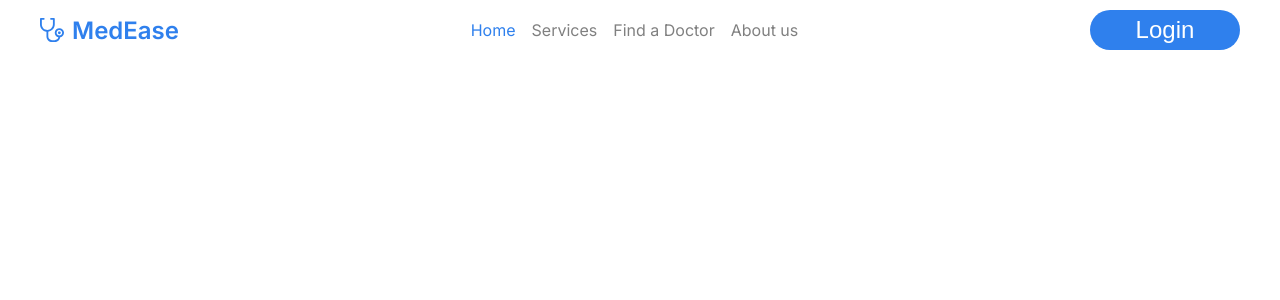
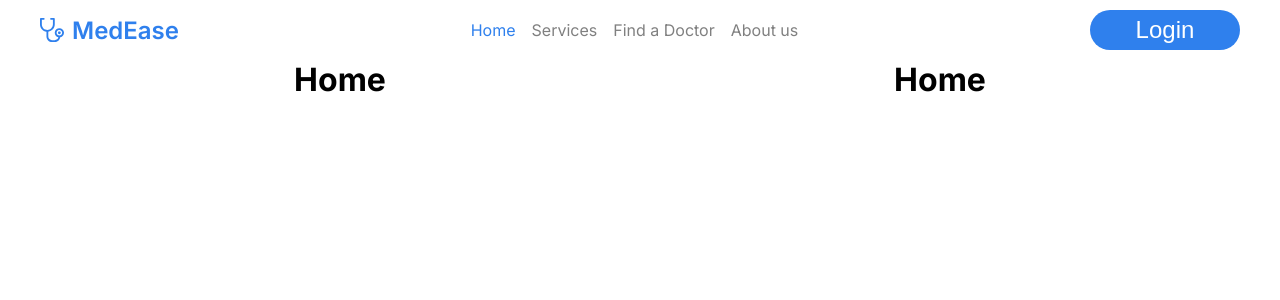
Before and after one commit to ArchivesOfJai/MedEase, a React (Vite) app in the folder Client/: page / in a window 1280 px wide. Shown: the top 300 px of the page. Built offline with nearby package versions, Linux system fonts and the light colour scheme.

Commit message:
styled components implemented
instead of using a separate variable for default styling , i have used styled component library to define my own tags and their behaviors.

```diff
--- a/Client/src/Home/Home.jsx
+++ b/Client/src/Home/Home.jsx
@@ -1,14 +1,23 @@
-import React from 'react'
-import FluidContainer from '../components/FluidContainer'
-import Row from '../components/Row'
+import React from "react";
+import FluidContainer from "../components/FluidContainer";
+import Row from "../components/Row";
+import Col from "../components/Col";
+import Container from "../components/Container";
 function Home() {
   return (
-    <FluidContainer>
-      <Row>
-
-      </Row>
+    <FluidContainer id='homeIntro'>
+      <Container>
+        <Row>
+          <Col>
+            <h1>Home</h1>
+          </Col>
+          <Col>
+            <h1>Home</h1>
+          </Col>
+        </Row>
+      </Container>
     </FluidContainer>
-  )
+  );
 }
 
-export default Home
+export default Home;
--- /dev/null
+++ b/Client/src/components/Col.jsx
@@ -0,0 +1,19 @@
+import React from "react";
+import styled from "styled-components";
+
+const DefaultCol = styled.div`
+  flex-grow:1;
+  padding: 0 20px;
+  @media (max-width: 768px) {
+    padding: 0 10px;
+  }
+`;
+function Col({ children, className, sx = {}, ...props }) {
+  return (
+    <DefaultCol className={`${className}`} style={{ ...sx }} {...props}>
+      {children}
+    </DefaultCol>
+  );
+}
+
+export default Col;
--- a/Client/src/components/Container.jsx
+++ b/Client/src/components/Container.jsx
@@ -1,16 +1,34 @@
 import React from "react";
+import styled from "styled-components";
 
 
-const defaultSx = {
-  maxWidth: "1200px",
-  margin: "0 auto",
-  padding: "auto 20px",
-};
+
+const Container_div = styled.div`
+  width:1400px;
+  margin: 0 auto;
+  padding: 0 20px;
+  @media (max-width: 1400px) {
+    width:1200px;
+  }
+  @media (max-width: 1200px) {
+    width:992px;
+  }
+  @media (max-width: 992px) {
+    width:768px;
+  }
+  @media (max-width: 768px) {
+    width:576px;
+  }
+  @media (max-width: 576px) {
+    width:100%;
+  }
+
+`
 function Container({ children, className,sx={},...props }) {
   return (
-    <div className={className} style={{...defaultSx,...sx}} {...props}>
+    <Container_div className={className} style={{...sx}} {...props}>
       {children}
-    </div>
+    </Container_div>
   );
 }
 
--- a/Client/src/components/FluidContainer.jsx
+++ b/Client/src/components/FluidContainer.jsx
@@ -1,13 +1,18 @@
 import React from 'react'
+import styled from 'styled-components';
 
-const defaultSx = {
-  maxWidth: '1200px',
-}
+
+
+const FluidContainer_div = styled.div`
+  width: 100%;
+  margin: 0 auto;
+`
+
 function FluidContainer({children,className,sx={},...props}) {
   return (
-    <div className={className} style={{...defaultSx,...sx}} {...props}>
+    <FluidContainer_div className={className} style={{...sx}} {...props}>
       {children}
-    </div>
+    </FluidContainer_div>
   )
 }
 
--- a/Client/src/components/Row.css
+++ /dev/null
@@ -1,10 +0,0 @@
-.row{
-    display: flex;
-    flex-wrap: wrap;
-}
-
-@media (max-width: 768px) {
-    .row{
-        flex-direction: column;
-    }
-}
--- a/Client/src/components/Row.jsx
+++ b/Client/src/components/Row.jsx
@@ -1,11 +1,20 @@
-import React from 'react'
+import React from "react";
+import styled from "styled-components";
 
-function Row({ children, className,...props }) {
+const FlexRow = styled.div`
+  display: flex;
+  flex-wrap: wrap;
+
+  @media (max-width: 768px) {
+    flex-direction: column;
+  }
+`;
+function Row({ children, className, sx = {}, ...props }) {
   return (
-    <div className={`row ${className}`} {...props}>
+    <FlexRow className={`row ${className}`} style={{ ...sx }} {...props}>
       {children}
-    </div>
-  )
+    </FlexRow>
+  );
 }
 
-export default Row
+export default Row;
```
